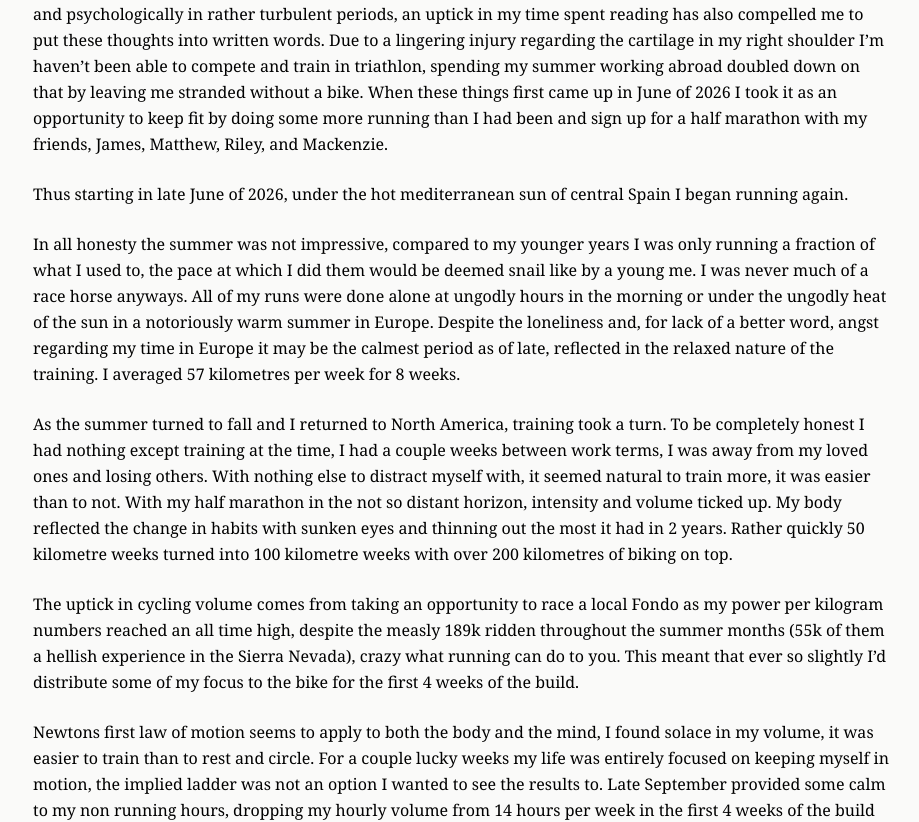
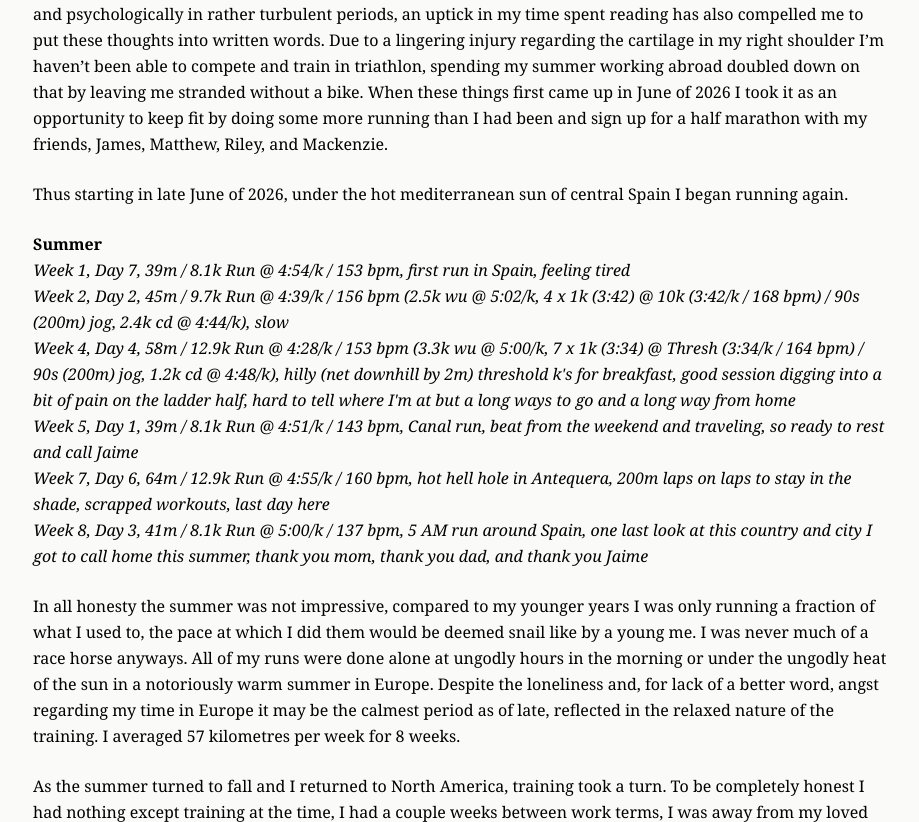
Before and after one commit to ims2003/personal_website, a Flask app: page /onrunning in a window 1280 px wide. Shown: the part 766-1588 px from the top of the page, without its empty margins (179-1098 px from the left). Run offline with Flask 3, Linux system fonts and the light colour scheme; some libraries are stand-ins or nearby versions.

Commit message:
log tests

```diff
--- a/app/templates/onrunning.html
+++ b/app/templates/onrunning.html
@@ -18,6 +18,17 @@
 <p>Thus starting in late June of 2026, under the hot mediterranean sun of central Spain I began running again.</p>
 
 <!--LOG 1-->
+<p>
+    <strong>Summer</strong><br>
+    <i>
+Week 1, Day 7,  39m / 8.1k Run @ 4:54/k / 153 bpm, first run in Spain, feeling tired <br>
+Week 2, Day 2, 45m / 9.7k Run @ 4:39/k / 156 bpm (2.5k wu @ 5:02/k, 4 x 1k (3:42) @ 10k (3:42/k / 168 bpm) / 90s (200m) jog, 2.4k cd @ 4:44/k), slow <br>
+Week 4, Day 4, 58m / 12.9k Run @ 4:28/k / 153 bpm (3.3k wu @ 5:00/k, 7 x 1k (3:34) @ Thresh (3:34/k / 164 bpm) / 90s (200m) jog, 1.2k cd @ 4:48/k), hilly (net downhill by 2m) threshold k's for breakfast, good session digging into a bit of pain on the ladder half, hard to tell where I'm at but a long ways to go and a long way from home <br>
+Week 5, Day 1, 39m / 8.1k Run @ 4:51/k / 143 bpm, Canal run, beat from the weekend and traveling, so ready to rest and call Jaime <br>
+Week 7, Day 6, 64m / 12.9k Run @ 4:55/k / 160 bpm, hot hell hole in Antequera, 200m laps on laps to stay in the shade, scrapped workouts, last day here <br>
+Week 8, Day 3, 41m / 8.1k Run @ 5:00/k / 137 bpm, 5 AM run around Spain, one last look at this country and city I got to call home this summer, thank you mom, thank you dad, and thank you Jaime <br>
+    </i>
+</p>
 
 <!--P3-->
 <p>In all honesty the summer was not impressive, compared to my younger years I was only running a fraction of what I used to, the pace at which I did them would be deemed snail like by a young me. I was never much of a race horse anyways. All of my runs were done alone at ungodly hours in the morning or under the ungodly heat of the sun in a notoriously warm summer in Europe. Despite the loneliness and, for lack of a better word, angst regarding my time in Europe it may be the calmest period as of late, reflected in the relaxed nature of the training. I averaged 57 kilometres per week for 8 weeks. </p>
```
